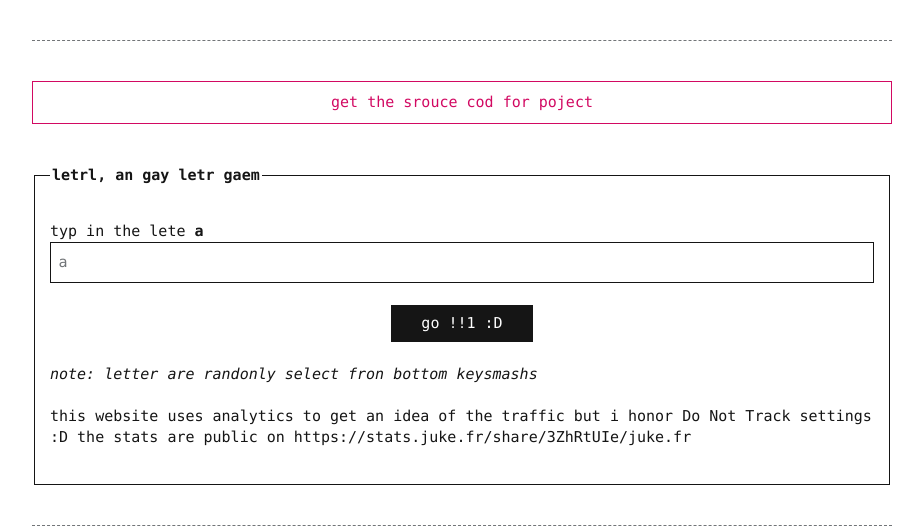
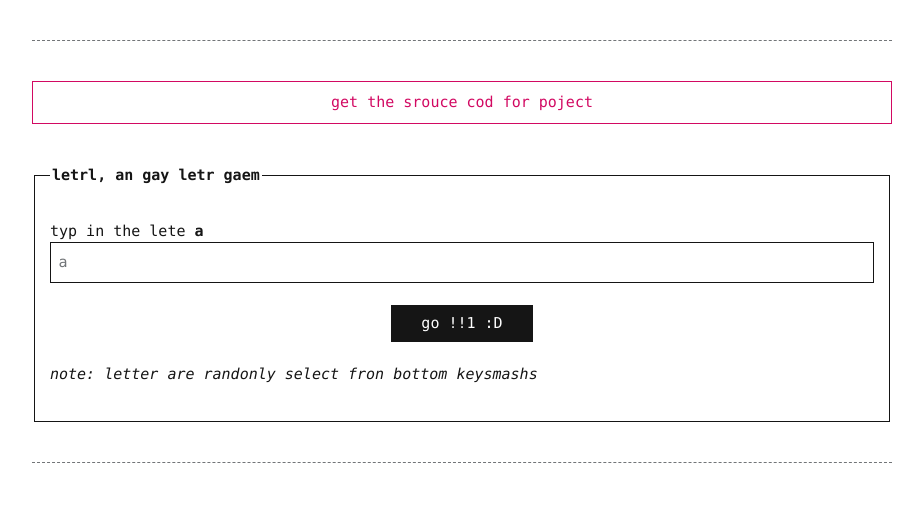
Before and after one commit to jukefr/letrl, a plain HTML site: page docs/index.html in a window 1280 px wide. Shown: the whole page, without its empty margins (178-1101 px from the left). Drawn offline with Linux system fonts and the light colour scheme.

Commit message:
no more analytics

```diff
--- a/docs/index.html
+++ b/docs/index.html
@@ -45,7 +45,6 @@
 						<i aria-label="note: letter is randomly selected from bottom keysmashes">note: letter are randonly select
 							fron bottom keysmashs</i>
 					</p>
-          <p>this website uses analytics to get an idea of the traffic but i honor Do Not Track settings :D the stats are public on https://stats.juke.fr/share/3ZhRtUIe/juke.fr</p>
 				</fieldset>
 			</form>
 		</main>
```
